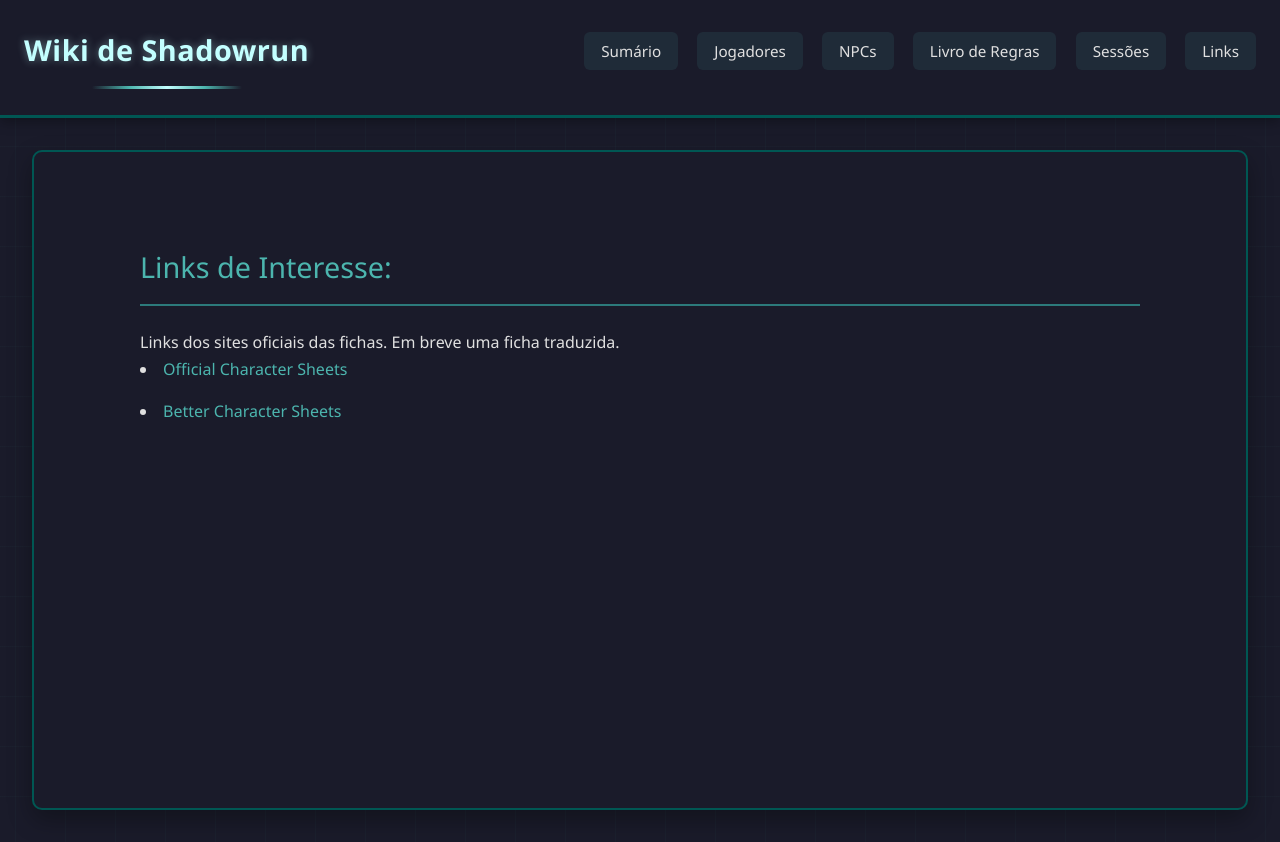
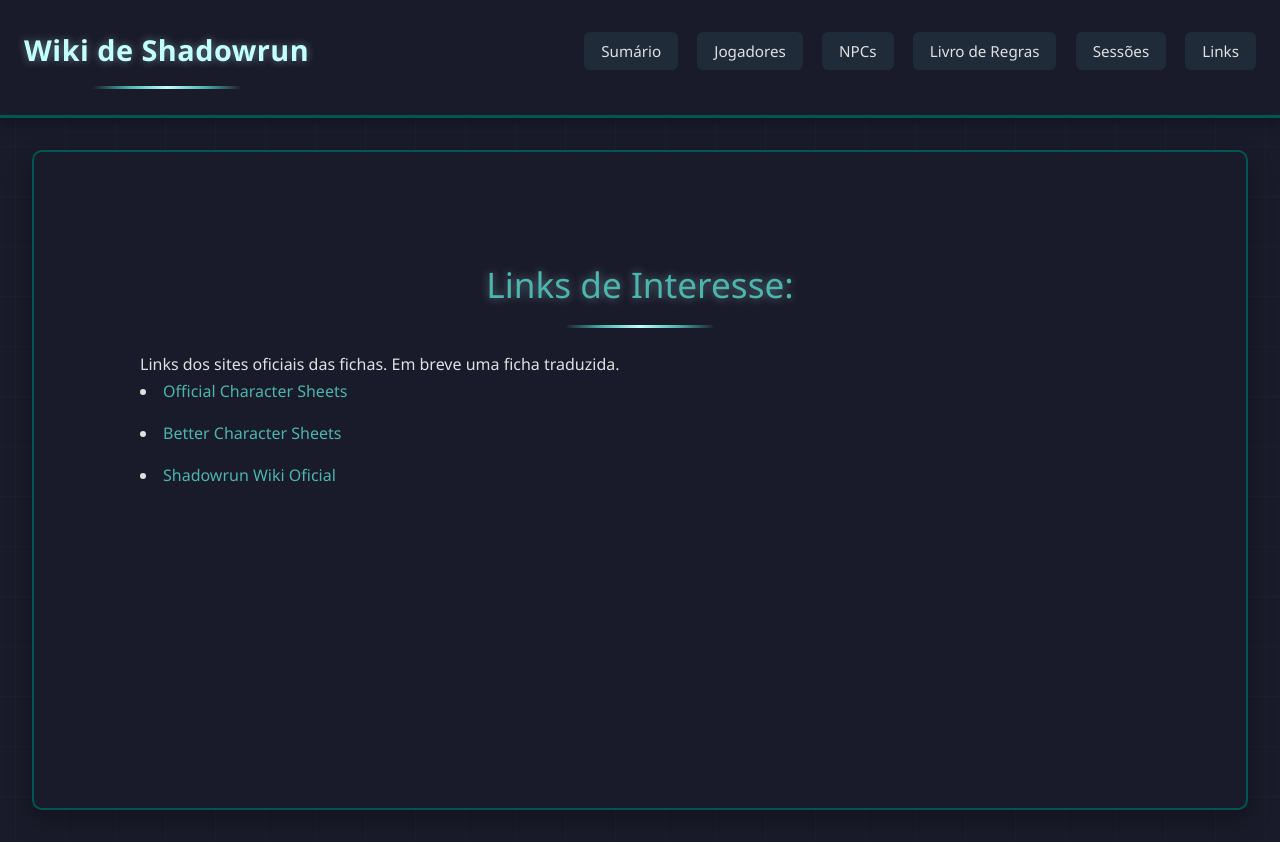
Before and after one commit to alexyzr/shadowrunwiki, a plain HTML site: page pages/interesse.html in a window 1280 px wide. Drawn offline with Linux system fonts and the light colour scheme.

Commit message:
mudança simples no html

```diff
--- a/pages/interesse.html
+++ b/pages/interesse.html
@@ -28,7 +28,7 @@
     <main class="main-content">
         <div class="content-wrapper">
             <section id="interesse">
-            <h2><a href="/pages/interesse.html">Links de Interesse:</a></h2>
+            <h1><a href="/pages/interesse.html">Links de Interesse:</a></h1>
             <p>Links dos sites oficiais das fichas. Em breve uma ficha traduzida.</p>
             <li><a href="https://www.dndbeyond.com/resources/1779-d-d-character-sheets"
                 target="_blank"
@@ -40,6 +40,11 @@
                 rel="noopener noreferrer">
                 Better Character Sheets
             </a></li>
+            <li><a href="https://shadowrun.fandom.com/wiki/Shadowrun_Wiki"
+                target="_blank"
+                rel="noopener noreferrer">
+                Shadowrun Wiki Oficial
+            </a></li>
         </section>
     </main>
     </div>
```
Also changed, not shown: pages/jogadores.html (+1 -1 lines), pages/sessoes.html (+1 -1 lines).
